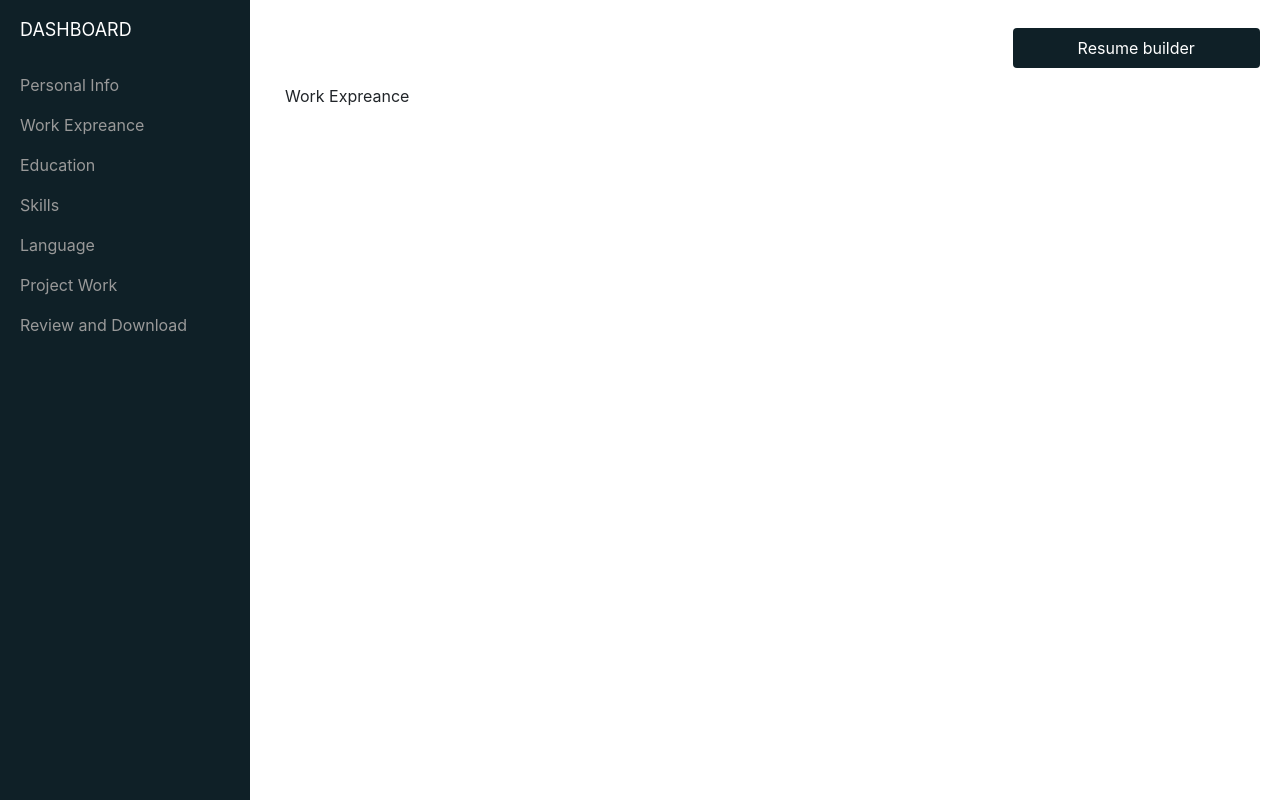
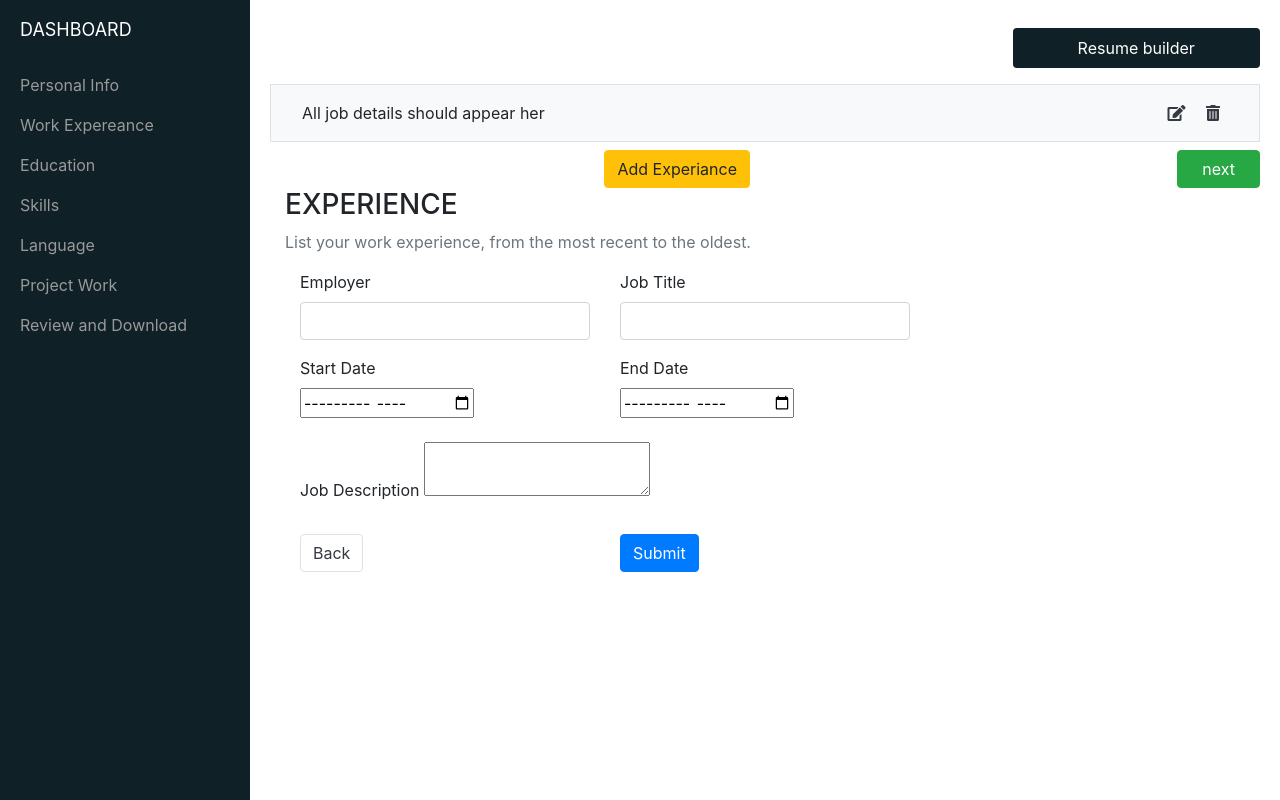
Before and after one commit to VinayTrep/Resume_builder, a PHP site: page /dashboard/work_expreance.php in a window 1280 px wide. Run offline with PHP 8.4, Linux system fonts and the light colour scheme; some libraries are stand-ins or nearby versions.

Commit message:
Work_experience and personal info page frontend completed

```diff
--- a/dashboard/includes/sidebar.php
+++ b/dashboard/includes/sidebar.php
@@ -13,7 +13,7 @@
       <a href="../dashboard/index.php" class="<?php if($_SERVER['REQUEST_URI'] == "/resume/dashboard/index.php"){echo "active";}else{echo "";} ?>">Personal Info</a>
     </li>
     <li>
-      <a href="../dashboard/work_expreance.php" class="<?php if($_SERVER['REQUEST_URI'] == "/resume/dashboard/work_expreance.php"){echo "active";}else{echo "";} ?>">Work Expreance</a>
+      <a href="../dashboard/work_expreance.php" class="<?php if($_SERVER['REQUEST_URI'] == "/resume/dashboard/work_expreance.php"){echo "active";}else{echo "";} ?>">Work Expereance</a>
     </li>
     <li>
       <a  href="../dashboard/education.php" class="<?php if($_SERVER['REQUEST_URI'] == "/resume/dashboard/education.php"){echo "active";}else{echo "";} ?>">Education</a>
--- a/dashboard/work_expreance.php
+++ b/dashboard/work_expreance.php
@@ -1,24 +1,85 @@
 <!DOCTYPE html>
 <html lang="en">
+
 <head>
    <meta charset="UTF-8">
    <meta name="viewport" content="width=device-width, initial-scale=1.0">
    <meta http-equiv="X-UA-Compatible" content="ie=edge">
-<meta name="Description" content="Enter your description here"/>
+   <meta name="Description" content="Enter your description here" />
    <link rel="stylesheet" href="https://cdnjs.cloudflare.com/ajax/libs/twitter-bootstrap/4.6.0/css/bootstrap.min.css">
    <link rel="stylesheet" href="https://cdnjs.cloudflare.com/ajax/libs/font-awesome/5.15.4/css/all.min.css">
    <link rel="stylesheet" href="../dashboard/assets/sidebar.css">
+   <script src="//cdn.ckeditor.com/4.17.1/basic/ckeditor.js"></script>
    <title>Work Expreance</title>
 </head>
+
 <body>
    <?php
    include('../dashboard/includes/sidebar.php');
    ?>
+   <!-- already exiting data -->
+   <div class="container-fluid my-2">
+      <div class="row border p-3 align-items-center bg-light">
+         <div class="col-md-8">
+            <p class="mb-0">All job details should appear her</p>
+         </div>
+         <div class="col-md-4 text-right">
+            <a href="#"><i class="fas fa-edit px-2 text-dark"></i></a>
+            <a href="#"><i class="fas fa-trash-alt px-2 text-dark"></i></a>
+         </div>
+      </div>
+   </div>
+  <div class="row">
+     <div class="col-md-6 text-right"><a href="#" class="btn btn-warning ">Add Experiance</a></div>
+     <div class="col-md-6 text-right"><a href="education.php" class="btn btn-success px-4">next</a></div>
+  </div>
+   <!-- form to accept new experience  -->
    <div class="container-fluid">
-        Work Expreance
+      <h3>EXPERIENCE</h3>
+      <p class="text-muted">List your work experience, from the most recent to the oldest.</p>
+      <form class="col-md-8" method="POST" action="<?php echo $_SERVER['PHP_SELF']; ?>">
+         <!-- <?php echo $_SERVER['PHP_SELF']; ?> -->
+         <div class="row">
+            <div class="form-group col">
+               <label for="employer">Employer</label>
+               <input type="text" class="form-control" id="employer" name="employer">
             </div>
+            <div class="form-group col">
+               <label for="job_title">Job Title</label>
+               <input type="text" class="form-control" id="job_title" name="job_title">
+            </div>
+         </div>
+         <div class="row">
+            <div class="col-md-6">
+               <label for="start_date">Start Date</label>
+               <div class="">
+                  <input type="month" name="start_date" id="month">
+               </div>
+            </div>
+            <div class="col-md-6">
+               <label for="end_date">End Date</label>
+               <div class="">
+                  <input type="month" name="end_date" id="month">
+               </div>
+            </div>
+         </div>
+         <div class="py-4">
+            <label for="">Job Description</label>
+            <textarea name="editor1"></textarea>
+         </div>
+         <div class="row">
+            <div class="col-md-6"><a href="index.php" class="btn text-dark border">Back</a></div>
+            <div class="col-md-6"><button type="submit" class="btn btn-primary mx-auto" name="submit">Submit</button></div>
+         </div>
+      </form>
+   </div>
+
    <?php
    include('../dashboard/includes/endsidebar.php');
    ?>
+   <script>
+      CKEDITOR.replace('editor1');
+   </script>
 </body>
+
 </html>
```
Also changed, not shown: dashboard/index.php (+44 -1 lines). Lines whose indentation alone changed are shown as unchanged.
